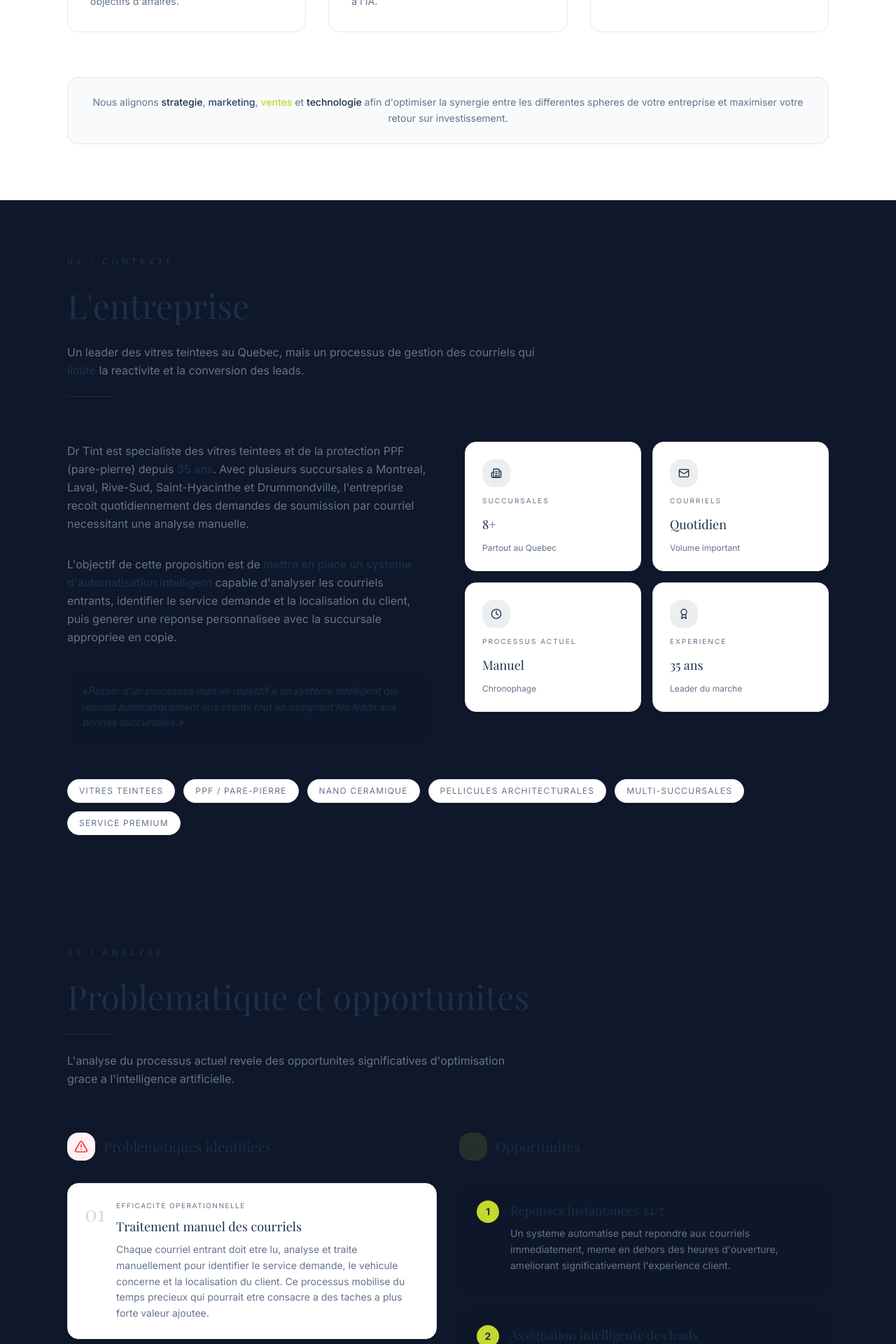
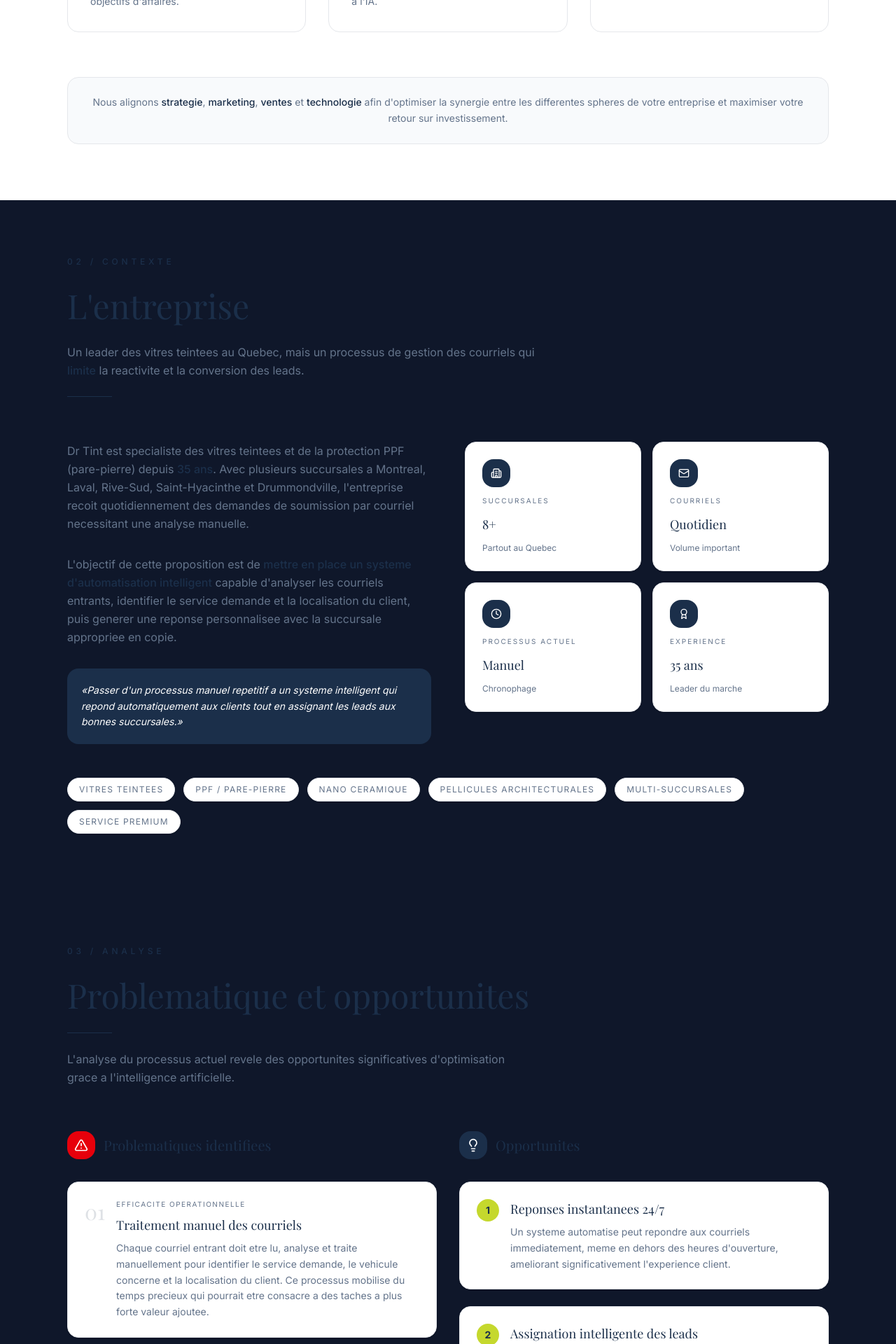
Before and after one commit to dev-techguys/template-soumission, a Next.js app: page / in a window 1280 px wide. Shown: the part 1580-3500 px from the top of the page at 70% size. Built offline with nearby package versions, Linux system fonts and the light colour scheme; a web font is replaced by a local one.

Commit message:
fix: correct color contrast issues in branding
Adjust text colors to improve readability on dark backgrounds.

```diff
--- a/components/presentation/slides/about-slide.tsx
+++ b/components/presentation/slides/about-slide.tsx
@@ -71,9 +71,9 @@ export function AboutSlide() {
               <div className="flex flex-col gap-5">
                 <div
                   className="w-12 h-12 rounded-xl flex items-center justify-center"
-                  style={{ backgroundColor: `${branding.primaryColor}15` }}
+                  style={{ backgroundColor: branding.primaryColor }}
                 >
-                  <pillar.icon className="w-5 h-5" style={{ color: branding.primaryColor }} />
+                  <pillar.icon className="w-5 h-5" style={{ color: branding.textOnDark }} />
                 </div>
                 <h3 className="font-serif text-xl" style={{ color: branding.textDark }}>
                   {pillar.title}
@@ -100,11 +100,11 @@ export function AboutSlide() {
               strategie
             </span>
             ,{" "}
-            <span className="font-medium" style={{ color: branding.secondaryColor }}>
+            <span className="font-medium" style={{ color: branding.primaryColor }}>
               marketing
             </span>
             ,{" "}
-            <span className="font-medium" style={{ color: branding.accentColor }}>
+            <span className="font-medium" style={{ color: branding.primaryColor }}>
               ventes
             </span>{" "}
             et{" "}
--- a/components/presentation/slides/annexe-slide.tsx
+++ b/components/presentation/slides/annexe-slide.tsx
@@ -38,9 +38,9 @@ export function AnnexeSlide() {
             <div className="flex items-start gap-4 mb-4">
               <div
                 className="w-10 h-10 rounded-xl flex items-center justify-center shrink-0"
-                style={{ backgroundColor: `${branding.primaryColor}15` }}
+                style={{ backgroundColor: branding.primaryColor }}
               >
-                <Wrench className="w-5 h-5" style={{ color: branding.primaryColor }} />
+                <Wrench className="w-5 h-5" style={{ color: branding.textOnDark }} />
               </div>
               <div className="flex flex-col gap-1">
                 <h3 className="font-serif text-lg" style={{ color: branding.textDark }}>
@@ -76,9 +76,9 @@ export function AnnexeSlide() {
             <div className="flex items-start gap-4 mb-4">
               <div
                 className="w-10 h-10 rounded-xl flex items-center justify-center shrink-0"
-                style={{ backgroundColor: `${branding.primaryColor}15` }}
+                style={{ backgroundColor: branding.primaryColor }}
               >
-                <Expand className="w-5 h-5" style={{ color: branding.primaryColor }} />
+                <Expand className="w-5 h-5" style={{ color: branding.textOnDark }} />
               </div>
               <div className="flex flex-col gap-1">
                 <h3 className="font-serif text-lg" style={{ color: branding.textDark }}>
@@ -115,9 +115,9 @@ export function AnnexeSlide() {
           <div className="flex items-center gap-3 mb-6">
             <div
               className="w-10 h-10 rounded-xl flex items-center justify-center shrink-0"
-              style={{ backgroundColor: `${branding.accentColor}30` }}
+              style={{ backgroundColor: branding.primaryColor }}
             >
-              <Clock className="w-5 h-5" style={{ color: branding.primaryColor }} />
+              <Clock className="w-5 h-5" style={{ color: branding.textOnDark }} />
             </div>
             <div className="flex flex-col gap-0.5">
               <h3 className="font-serif text-lg" style={{ color: branding.textDark }}>
--- a/components/presentation/slides/context-slide.tsx
+++ b/components/presentation/slides/context-slide.tsx
@@ -73,15 +73,14 @@ export function ContextSlide() {
             </p>
 
             <div
-              className="p-5 rounded-xl border"
+              className="p-5 rounded-xl"
               style={{
-                borderColor: `${branding.primaryColor}33`,
-                backgroundColor: `${branding.primaryColor}08`,
+                backgroundColor: branding.primaryColor,
               }}
             >
               <p
                 className="text-sm font-sans leading-relaxed italic"
-                style={{ color: branding.primaryColor }}
+                style={{ color: branding.textOnDark }}
               >
                 {`\u00AB${slides.context.quote}\u00BB`}
               </p>
@@ -99,9 +98,9 @@ export function ContextSlide() {
                 >
                   <div
                     className="w-10 h-10 rounded-xl flex items-center justify-center"
-                    style={{ backgroundColor: `${branding.primaryColor}15` }}
+                    style={{ backgroundColor: branding.primaryColor }}
                   >
-                    <Icon className="w-4 h-4" style={{ color: branding.primaryColor }} />
+                    <Icon className="w-4 h-4" style={{ color: branding.textOnDark }} />
                   </div>
                   <span
                     className="text-[10px] tracking-[0.2em] uppercase font-sans"
--- a/components/presentation/slides/objectives-slide.tsx
+++ b/components/presentation/slides/objectives-slide.tsx
@@ -34,10 +34,9 @@ export function ObjectivesSlide() {
           <div className="flex flex-col gap-6">
             <div className="flex items-center gap-3 mb-2">
               <div
-                className="w-10 h-10 rounded-xl flex items-center justify-center"
-                style={{ backgroundColor: "#fef2f2" }}
+                className="w-10 h-10 rounded-xl flex items-center justify-center bg-red-600"
               >
-                <AlertTriangle className="w-5 h-5 text-red-500" />
+                <AlertTriangle className="w-5 h-5 text-white" />
               </div>
               <h3 className="font-serif text-xl" style={{ color: branding.textDark }}>
                 Problematiques identifiees
@@ -52,7 +51,7 @@ export function ObjectivesSlide() {
                 <div className="flex items-start gap-4">
                   <span
                     className="font-serif text-3xl"
-                    style={{ color: `${branding.primaryColor}30` }}
+                    style={{ color: `${branding.primaryColor}25` }}
                   >
                     {String(index + 1).padStart(2, "0")}
                   </span>
@@ -83,9 +82,9 @@ export function ObjectivesSlide() {
             <div className="flex items-center gap-3 mb-2">
               <div
                 className="w-10 h-10 rounded-xl flex items-center justify-center"
-                style={{ backgroundColor: `${branding.accentColor}20` }}
+                style={{ backgroundColor: branding.primaryColor }}
               >
-                <Lightbulb className="w-5 h-5" style={{ color: branding.primaryColor }} />
+                <Lightbulb className="w-5 h-5" style={{ color: branding.textOnDark }} />
               </div>
               <h3 className="font-serif text-xl" style={{ color: branding.textDark }}>
                 Opportunites
@@ -95,11 +94,7 @@ export function ObjectivesSlide() {
             {slides.problems.opportunities.map((opportunity, index) => (
               <div
                 key={opportunity.title}
-                className="p-6 rounded-xl border shadow-sm"
-                style={{
-                  borderColor: `${branding.primaryColor}20`,
-                  backgroundColor: `${branding.primaryColor}05`,
-                }}
+                className="p-6 rounded-xl border shadow-sm border-[#e5e7eb] bg-white"
               >
                 <div className="flex items-start gap-4">
                   <div
--- a/components/presentation/slides/roadmap-slide.tsx
+++ b/components/presentation/slides/roadmap-slide.tsx
@@ -41,10 +41,13 @@ function TimelineCard({
             }`}
             style={{
               borderColor: isVisible ? branding.primaryColor : "#e5e7eb",
-              backgroundColor: isVisible ? `${branding.primaryColor}15` : "white",
+              backgroundColor: isVisible ? branding.primaryColor : "white",
             }}
           >
-            <span className="font-serif text-lg md:text-xl font-semibold" style={{ color: branding.primaryColor }}>
+            <span
+              className="font-serif text-lg md:text-xl font-semibold"
+              style={{ color: isVisible ? branding.textOnDark : branding.textMuted }}
+            >
               {index + 1}
             </span>
           </div>
@@ -76,9 +79,9 @@ function TimelineCard({
               <div className="flex items-center gap-3">
                 <div
                   className="w-9 h-9 rounded-xl flex items-center justify-center shrink-0"
-                  style={{ backgroundColor: `${branding.primaryColor}15` }}
+                  style={{ backgroundColor: branding.primaryColor }}
                 >
-                  <Icon className="w-4 h-4" style={{ color: branding.primaryColor }} />
+                  <Icon className="w-4 h-4" style={{ color: branding.textOnDark }} />
                 </div>
                 <h3 className="font-serif text-xl md:text-2xl leading-tight" style={{ color: branding.textDark }}>
                   {phase.title}
--- a/lib/proposal-data.ts
+++ b/lib/proposal-data.ts
@@ -23,6 +23,7 @@ export const branding = {
   secondaryColor: "#2A4166",
   accentColor: "#C5D82D",
   textDark: "#1B2F4A",
+  textOnDark: "#ffffff",
   textMuted: "#64748b",
   backgroundLight: "#f8fafc",
   logoUrl:
```
